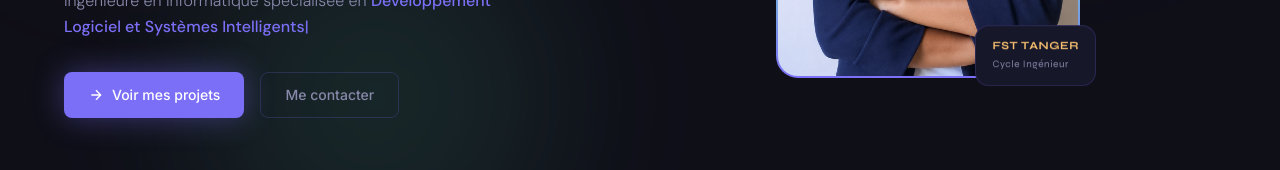
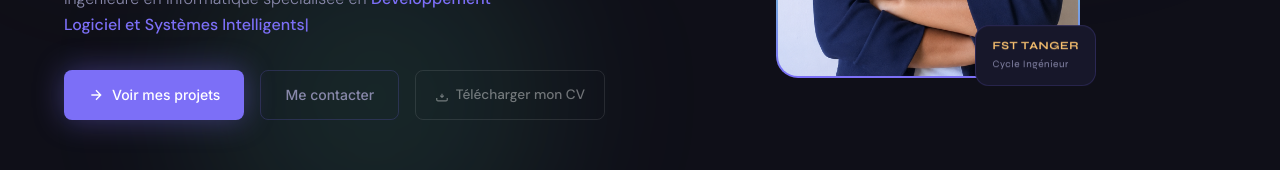
Before and after one commit to Lorraine301/portfolio-frontend, a Vue app: page / in a window 1280 px wide. Shown: the part 528-698 px from the top of the page. Built offline with nearby package versions, Linux system fonts and the light colour scheme; no server answers.

Commit message:
Add CV download button to HeroSection and style enhancements

```diff
--- a/src/components/sections/HeroSection.vue
+++ b/src/components/sections/HeroSection.vue
@@ -33,6 +33,12 @@
           Voir mes projets
         </router-link>
         <a href="#contact" class="btn btn-outline">Me contacter</a>
+        <a href="/CV-Lorraine.pdf" download="CV_Andriamasy_Lorraine_Agnès_RAHELIARISOA.pdf" class="btn-cv-discrete">
+        <svg class="w-3.5 h-3.5" fill="none" stroke="currentColor" stroke-width="2" viewBox="0 0 24 24">
+          <path d="M12 10v6m0 0l-3-3m3 3l3-3M3 17v3a2 2 0 002 2h14a2 2 0 002-2v-3"/>
+        </svg>
+        Télécharger mon CV
+      </a>
       </div>
     </div>
 
@@ -125,4 +131,23 @@ onMounted(() => {
   background:#7c6ff7; border-radius:10px;
   padding:.55rem .9rem; font-size:.7rem; font-weight:600; color:#fff;
 }
+.btn-cv-discrete {
+  display: inline-flex;
+  align-items: center;
+  gap: 0.4rem;
+  padding: 0.85rem 1.2rem;
+  border-radius: 8px;
+  font-size: 0.85rem;
+  font-weight: 500;
+  text-decoration: none;
+  border: 1px solid rgba(255, 255, 255, 0.1);
+  color: rgba(255, 255, 255, 0.4);
+  background: transparent;
+  transition: all 0.25s;
+}
+.btn-cv-discrete:hover {
+  border-color: rgba(111, 247, 192, 0.4);
+  color: #6ff7c0;
+  background: rgba(111, 247, 192, 0.05);
+}
 </style>
```
Also changed, not shown: 1 other file (tests, documents, lock files or other folders).
